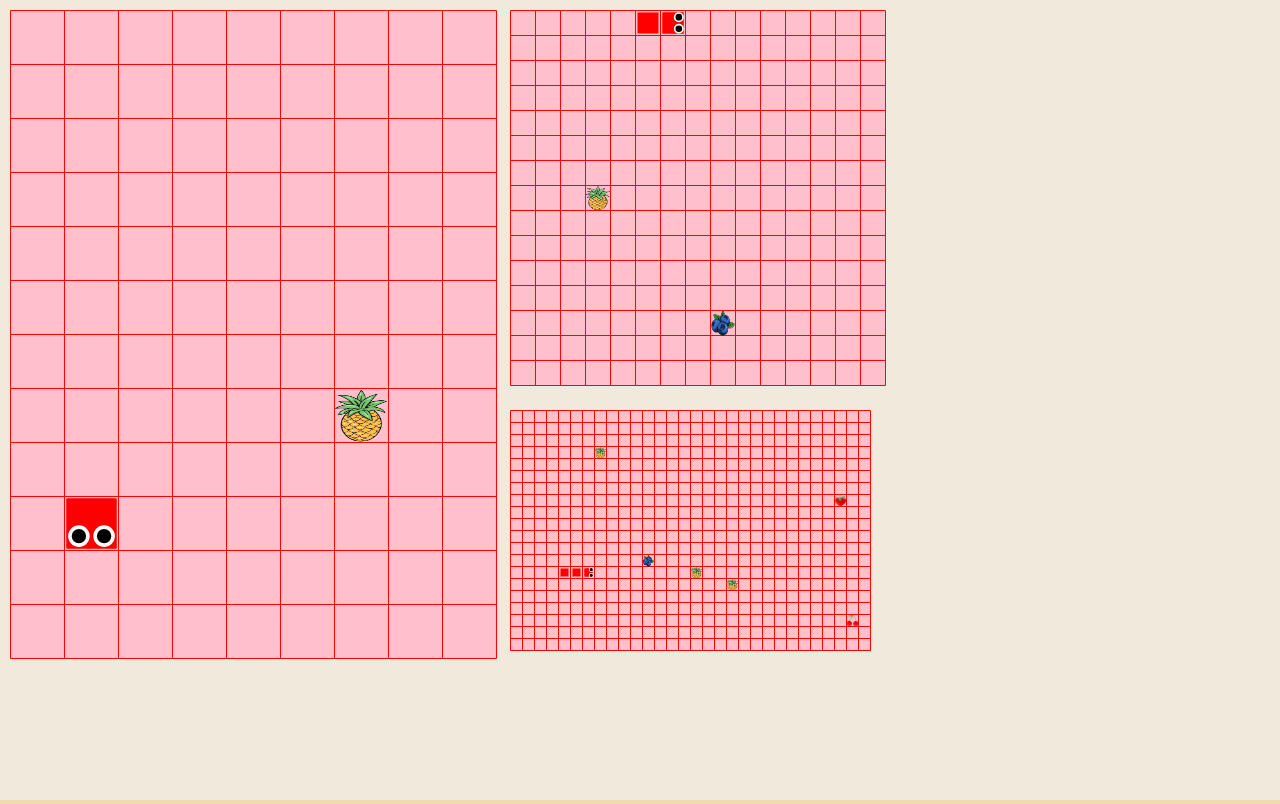
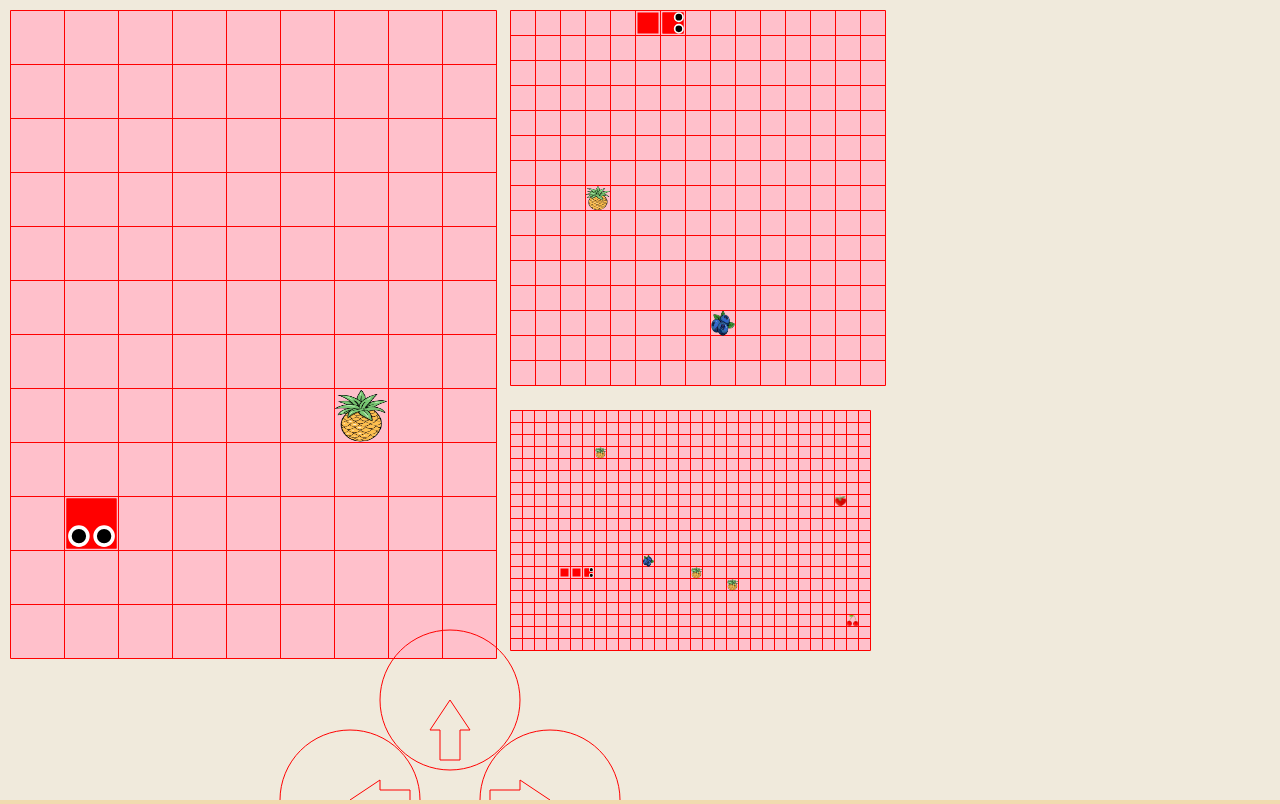
Before and after one commit to csurgay/snake, a plain HTML site: page index.html in a window 1280 px wide. Drawn offline with Linux system fonts and the light colour scheme.

Commit message:
Mouseclick and Touch

```diff
--- a/index.html
+++ b/index.html
@@ -10,6 +10,7 @@
 <body>
 <canvas id="boricanvas"></canvas>
 <script src="js/images.js"></script>
+<script src="js/control.js"></script>
 <script src="js/util.js"></script>
 <script src="js/game.js"></script>
 <script src="js/board.js"></script>
--- /dev/null
+++ b/js/control.js
@@ -0,0 +1,45 @@
+class Control {
+    constructor(x,y) {
+        this.x=x;
+        this.y=y;
+        this.arrow=[[20,30],[-10,0],[0,30],[-20,0],
+            [0,-30],[-10,0],[20,-30]
+        ];
+        this.spots=[[this.x+100,this.y,0,-1],
+            [this.x,this.y+100,-1,0],
+            [this.x-100,this.y,0,1],
+            [this.x,this.y-100,1,0]
+        ];
+        this.dirs=[[0,-1,39],[-1,0,40],[0,1,37],[1,0,38]];
+    }
+    draw() {
+        for (let i=0; i<4; i++) {
+            this.drawArrow(this.spots[i][0],this.spots[i][1],
+                this.dirs[i][0],this.dirs[i][1]);
+        }
+    }
+    drawArrow(x,y,dx,dy) {
+        ctx.strokeStyle=color.INK;
+        ctx.beginPath();
+        ctx.moveTo(x+70,y);
+        ctx.arc(x,y,70,0,2*Math.PI);
+        ctx.moveTo(x,y);
+        this.arrow.forEach(a=>{
+            x+=dx*a[0]+dy*a[1];
+            y+=dy*a[0]+dx*a[1];
+            ctx.lineTo(x,y);
+        });
+        ctx.stroke();
+    }
+    clicked(x,y) {
+        var mini=-1, d=60;
+        this.spots.forEach(function callback(v,i) {
+            if(Math.hypot(v[0]-x,v[1]-y)<d) {
+                d=Math.hypot(v[0]-x,v[1]-y);
+                mini=i;
+            }
+        });
+        if (mini==-1) return -1;
+        else return this.dirs[mini][2];
+    }
+}
--- a/js/main.js
+++ b/js/main.js
@@ -1,6 +1,8 @@
 const canvas=document.getElementById("boricanvas");
 const ctx=canvas.getContext("2d");
 addEventListener('keyup', keyupevent);
+addEventListener('mouseup', mouseupevent);
+addEventListener("touchstart", touchstart);
 
 var ms, tLastStep=0, tStepDelay=20, stepCount=10;
 
@@ -10,6 +12,8 @@ games.push(new Game(10,10,9,12,54,1));
 games.push(new Game(510,10,15,15,25,2));
 games.push(new Game(510,410,30,20,12,5));
 //games.push(new Game(100,100,6,4,100,1));
+
+const control=new Control(450,800);
 
 const images=new Images(4);
 images.addImage("afonya","afonya.png");
@@ -22,6 +26,7 @@ function animate() {
     canvas.height=window.innerHeight;
     ms=Date.now();
     games.forEach(g=>g.draw());
+    control.draw();
     if (ms>tLastStep+tStepDelay) {
         games.forEach(g=>g.microstep());
         tLastStep=ms;
--- a/js/util.js
+++ b/js/util.js
@@ -12,6 +12,22 @@ function keyupevent(e) {
     games.forEach(g=>g.keyupevent(e));
 }
 
+function mouseupevent(e) {
+    var i=control.clicked(e.clientX,e.clientY);
+    if (i!=-1) {
+        games.forEach(g=>g.keyupevent({ keyCode:i }));
+    }
+}
+
+function touchstart(e) {
+    e.preventDefault();
+    var t=e.changedTouches[0];
+    var i=control.clicked(t.pageX,t.pageY);
+    if (i!=-1) {
+        games.forEach(g=>g.keyupevent({ keyCode:i }));
+    }
+}
+
 function rand(n) {
     return Math.floor(n*Math.random());
 }
```
